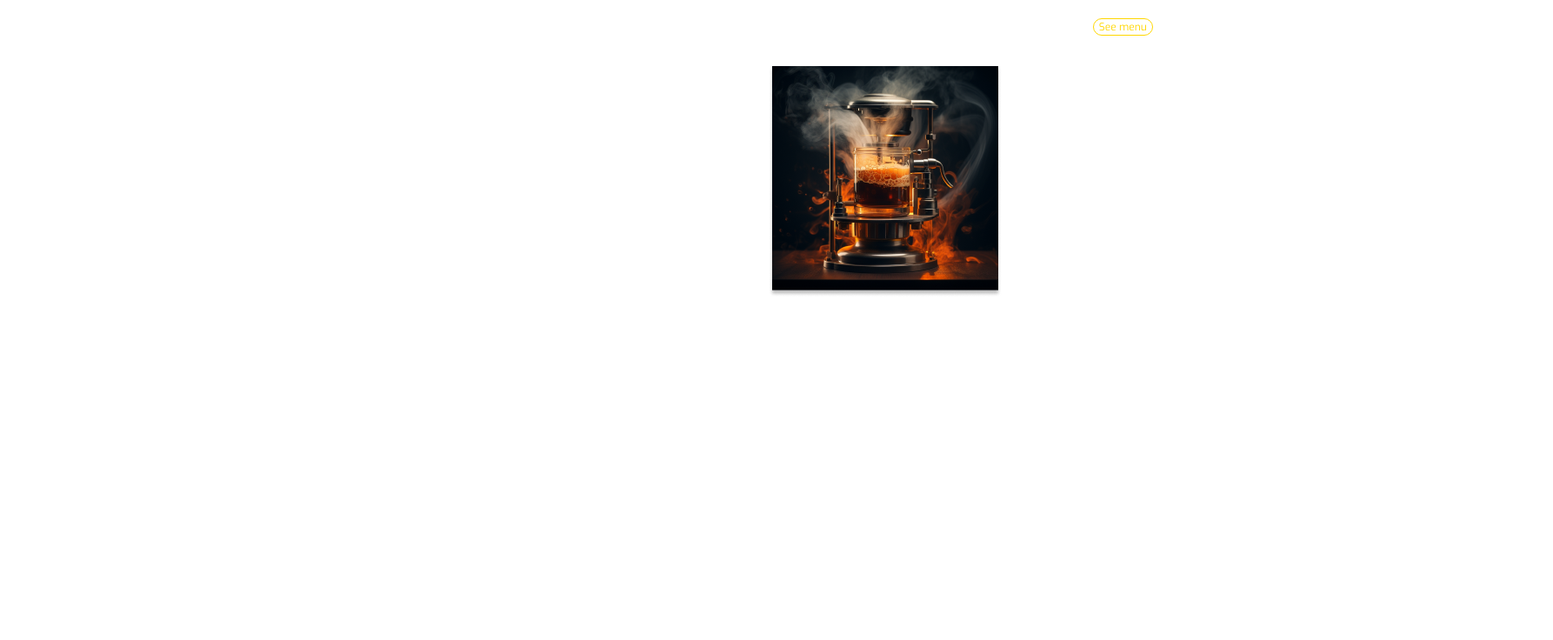
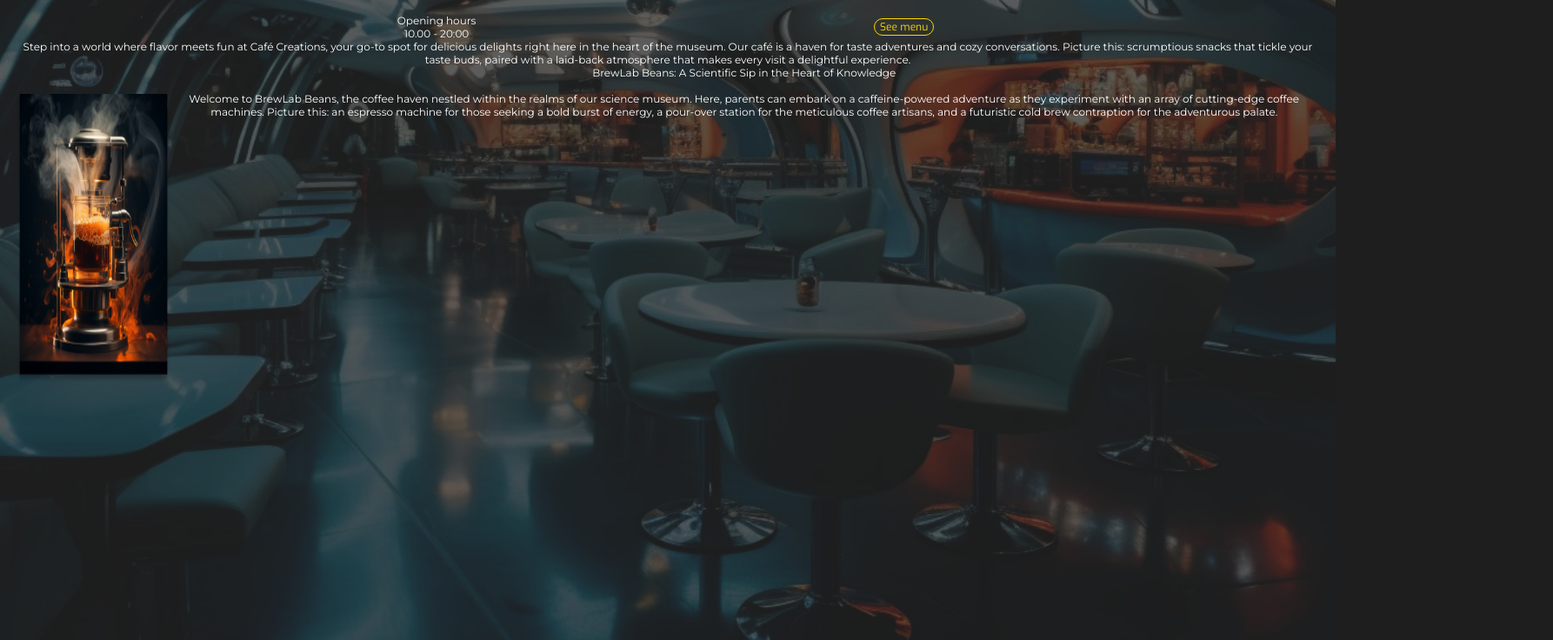
Before and after one commit to AkselOldeide/semester-project, a plain HTML site: page cafe.html in a window 1536 px wide. Shown: the part 64-800 px from the top of the page at 87% size, 1786 px wide, since content can reach past the window. Drawn offline with Linux system fonts and the light colour scheme.

Commit message:
Minor changes to cafe and button component

```diff
--- a/cafe.html
+++ b/cafe.html
@@ -35,9 +35,11 @@
 
         <section id="cafe-bottom">
             <img src="./assets/images/coffee.png" alt="A coffee machine">
+            <article>
                 <p>
                     BrewLab Beans: A Scientific Sip in the Heart of Knowledge
                 </p>
+                <br>
                 <p class="main-text">
                     Welcome to BrewLab Beans,
                     the coffee haven nestled within the realms of our science museum.
@@ -47,6 +49,7 @@
                     a pour-over station for the meticulous coffee artisans,
                     and a futuristic cold brew contraption for the adventurous palate.
                 </p>
+            </article>
         </section>
     </main>
 </body>
--- a/css/cafe.css
+++ b/css/cafe.css
@@ -2,8 +2,10 @@
    Main content
    ========================================================================== */
 
+@import url(./styles.css);
+
 body{
-    background: url(./assets/images/cafe-long.png);
+    background-image: url(../assets/images/cafe.png);
     background-repeat: no-repeat ;
     background-size:cover;
     background-position: center ;
@@ -13,7 +15,7 @@ main{
     color: var(--text);
     text-align: center;
     margin: 0 20px;
-    font-family: 'Exo';
+    font-family:var(--flashy-heading);
 }
 
 #cafe-top div{
@@ -21,7 +23,7 @@ main{
     flex-direction: row;
     justify-content: space-evenly;
     gap: 16px;
-    font-family: 'Exo', sans-serif;
+    font-family:'Exo', sans-serif;
 }
 
 #cafe-top div a{
@@ -35,7 +37,7 @@ main{
     font-size: 24px;
     margin-bottom: 32px;
     margin-top: 16px;
-    font-family: 'Exo', sans-serif;
+    font-family:var(--flashy-heading);
 }
 
 #see-more-menu{
@@ -43,6 +45,10 @@ main{
     font-style: normal;
     font-weight: 500;
     line-height: normal;
+}
+
+#cafe-bottom img{
+    margin: 32px auto;
 }
 
 #cafe-bottom:nth-child(2){
@@ -72,8 +78,18 @@ main{
    ========================================================================== */
    @media (min-width: 1300px){
     body{
-        background-image: url(./assets/images/cafe.png);
-        margin-left: 250px;
-        margin-right: 250px;
+        background-image: url(../assets/images/cafe.png);
+        border-left: 250px;
+        border-right: 250px;
+    }
+
+    #cafe-bottom{
+        display: flex;
+        flex-direction: row;
+    }
+
+    #cafe-bottom img{
+        width: 333px;
+        height: 333px;
     }
 }
--- a/css/styles.css
+++ b/css/styles.css
@@ -204,6 +204,7 @@ footer {
     background-color:var(--transparent);
     height: fit-content;
     font-family: var(--flashy-heading);
+    margin:5px;
 }
 
 /*Button Colors*/
@@ -224,13 +225,17 @@ footer {
 }
     /*White*/
 .white-button{
+
     border:var(--text) 1px solid;
     color: var(--text);
+    box-shadow: 0px 0px 10px var(--text);
+    text-shadow: 0px 0px 10px;
 }
 
 /*Animation*/
 .button-component:hover{
-    box-shadow: 0px 0px 10px;
+    border-radius: 16px;
+    box-shadow:0px 0px 3px;
     text-shadow: 0px 0px 10px;
     background-color: #33333322;
     backdrop-filter: blur(2px);
```
Lines whose indentation alone changed are shown as unchanged.
